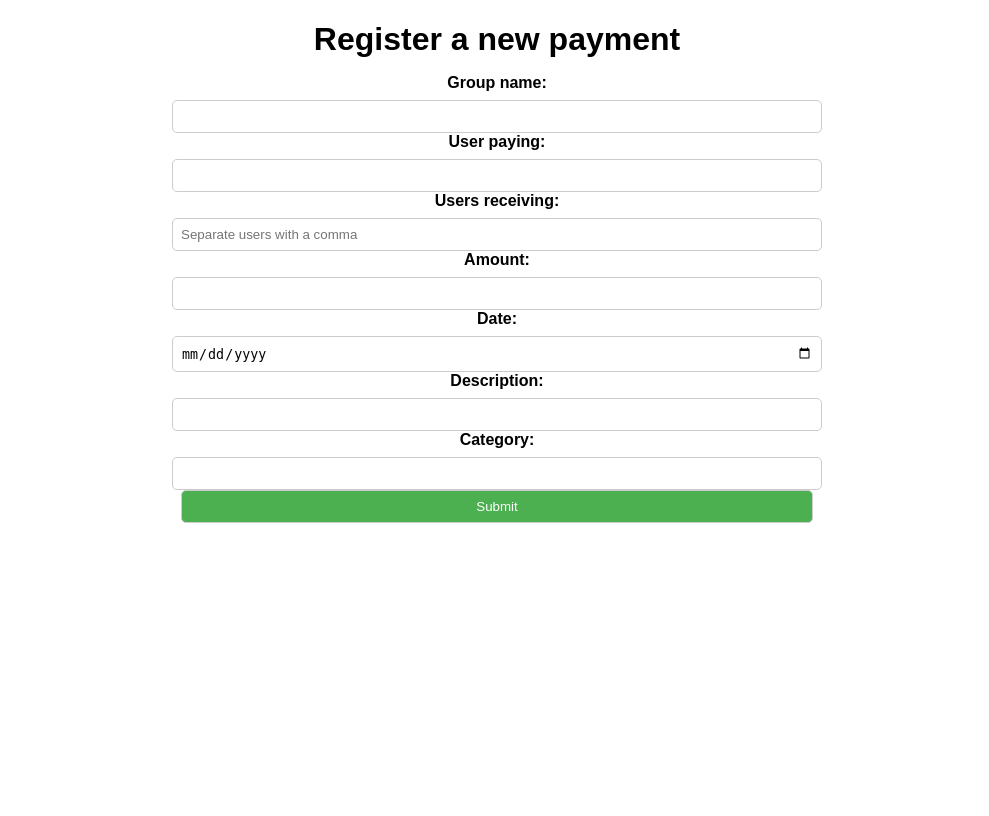
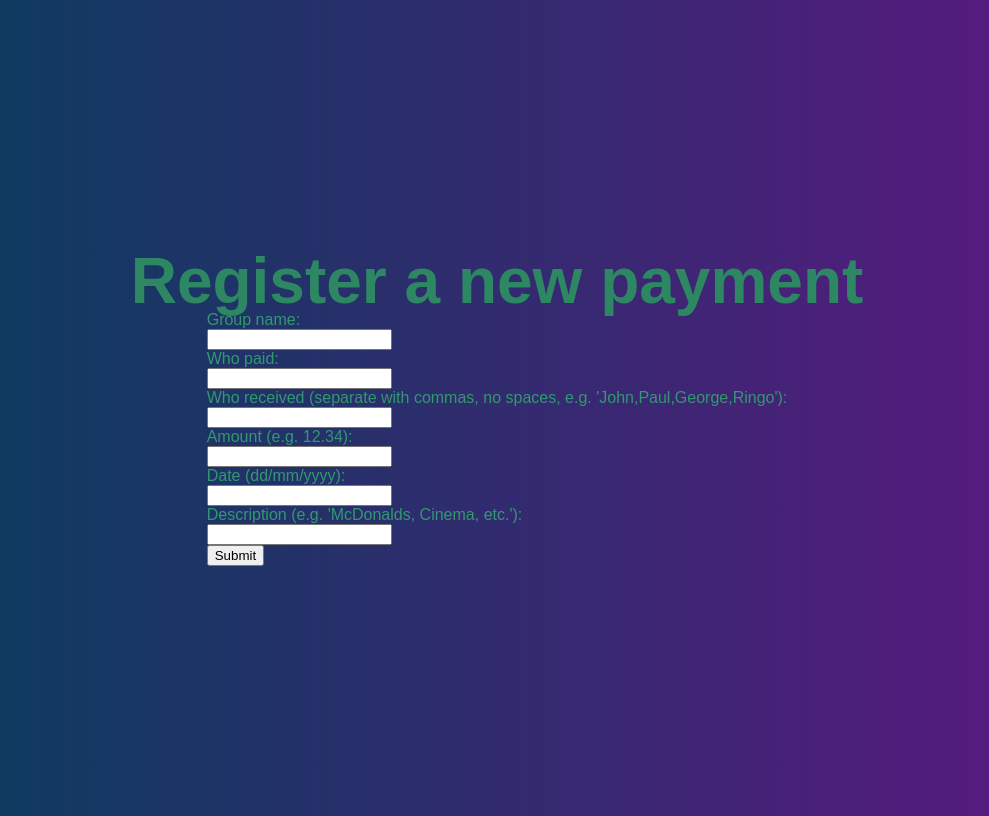
Before and after one commit to OmarMacMa/SimpleDebt, a Django app: page /register in a window 1280 px wide. Shown: the whole page, without its empty margins (143-1132 px from the left). Before the commit the page ends 523 px from the top, so only its background shows below. Run offline with Django 4.2, Linux system fonts and the light colour scheme.

Commit message:
Logic finished up to balance table

```diff
--- /dev/null
+++ b/SimpleDebt/Dashboard/forms.py
@@ -0,0 +1,10 @@
+from django import forms
+
+
+class RegisterForm(forms.Form):
+    group_name = forms.CharField(max_length=50, required=True, label="Group name")
+    user_paying = forms.CharField(max_length=50, required=True, label="Who paid")
+    users_receiving = forms.CharField(max_length=200, required=True, label="Who received (separate with commas, no spaces, e.g. 'John,Paul,George,Ringo')")
+    amount = forms.DecimalField(decimal_places=2, max_digits=10, required=True, label="Amount (e.g. 12.34)")
+    date = forms.DateField(input_formats=['%d/%m/%Y', '%d/%m/%y'], required=True, label="Date (dd/mm/yyyy)")
+    description = forms.CharField(max_length=50, required=True, label="Description (e.g. 'McDonalds, Cinema, etc.')")
--- /dev/null
+++ b/SimpleDebt/Dashboard/static/Dashboard/register.css
@@ -0,0 +1,3 @@
+.label-tag {
+
+}
--- /dev/null
+++ b/SimpleDebt/Dashboard/static/Dashboard/style.css
@@ -0,0 +1,30 @@
+body {
+    display: flex;
+    align-items: center;
+    justify-content: center;
+    flex-direction: column;
+
+    height: 100vh;
+    background: linear-gradient(
+        to right,
+        hsl(200, 90%, 19%),
+        hsl(280, 70%, 30%)
+    );
+    font-family: Arial, Helvetica, sans-serif;
+    color: #32986f;
+}
+
+header {
+    display: flex;
+    align-items: center;
+    justify-content: center;
+    height: 60px;
+    font-size: 32px;
+    color: #2c8762;
+    text-align: center;
+}
+
+p {
+    font-size: 20px;
+    text-align: center;
+}
--- a/SimpleDebt/Dashboard/templates/Dashboard/group.html
+++ b/SimpleDebt/Dashboard/templates/Dashboard/group.html
@@ -1,9 +1,12 @@
+{% load static %}
+
 <!DOCTYPE html>
 <html lang="en">
 <head>
     <meta charset="UTF-8">
     <meta http-equiv="X-UA-Compatible" content="IE=edge">
     <meta name="viewport" content="width=device-width, initial-scale=1.0">
+    <link rel="stylesheet" href="{% static 'Dashboard/style.css' %}">
     <title>{{ group.name }}</title>
 </head>
 <body>
@@ -32,8 +35,6 @@
                 <td>{{ user.name }}</td>
                 <td>{{ user.total_contribution }}</td>
                 <td>{{ user.total_debt }}</td>
-                {% comment %} <td>{{ user.balance }}</td>
-                <!-- Make the last line that if it is bigger than 0 text is green, else red--> {% endcomment %}
                 <td style="color: {% if user.balance > 0 %}green{% else %}red{% endif %}">{{ user.balance }}</td>
             </tr>
         {% endfor %}
--- a/SimpleDebt/Dashboard/templates/Dashboard/register.html
+++ b/SimpleDebt/Dashboard/templates/Dashboard/register.html
@@ -1,67 +1,25 @@
+{% load static %}
+
 <!DOCTYPE html>
 <html lang="en">
 <head>
     <meta charset="UTF-8">
     <meta http-equiv="X-UA-Compatible" content="IE=edge">
     <meta name="viewport" content="width=device-width, initial-scale=1.0">
+    <link rel="stylesheet" href="{% static "Dashboard/style.css" %}">
     <title>Register</title>
 </head>
 <body>
-    <style>
-        body {
-            font-family: sans-serif;
-        }
-        h1 {
-            text-align: center;
-            margin-bottom: 1rem;
-        }
-        form {
-            width: 50%;
-            margin: 0 auto;
-            display: flex;
-            flex-direction: column;
-            align-items: center;
-        }
-        label {
-            font-weight: bold;
-            margin-bottom: 0.5rem;
-        }
-
-        input[type="text"],
-        input[type="number"],
-        input[type="date"],
-        input[type="submit"] {
-            width: 100%;
-            padding: 0.5rem;
-            border: 1px solid #ccc;
-            border-radius: 5px;
-        }
-        input[type="submit"] {
-            background-color: #4caf50;
-            color: white;
-            cursor: pointer;
-        }
-        input[type="submit"]:hover {
-            background-color: #45a049;
-        }
-    </style>
-    <h1>Register a new payment</h1>
-    <form action="/upload" method="POST">
+    <header>
+        <h1>Register a new payment</h1>
+    </header>
+    <form action="/register" method="POST">
         {% csrf_token %}
-        <label for="group_name">Group name:</label>
-        <input type="text" name="group_name" id="group_name">
-        <label for="user_paying">User paying:</label>
-        <input type="text" name="user_paying" id="user_paying">
-        <label for="users_receiving">Users receiving:</label>
-        <input type="text" name="users_receiving" id="users_receiving" placeholder="Separate users with a comma">
-        <label for="amount">Amount:</label>
-        <input type="number" name="amount" id="amount">
-        <label for="date">Date:</label>
-        <input type="date" name="date" id="date">
-        <label for="description">Description:</label>
-        <input type="text" name="description" id="description">
-        <label for="category">Category:</label>
-        <input type="text" name="category" id="category">
+        {% for field in form  %}
+            {{ field.label_tag }}<br>
+            {{ field }}<br>
+        {% endfor %}
+        {% comment %} {{ form.as_p }} {% endcomment %}
         <input type="submit" value="Submit">
     </form>
 </body>
--- a/SimpleDebt/Dashboard/urls.py
+++ b/SimpleDebt/Dashboard/urls.py
@@ -6,10 +6,9 @@ from . import views
 app_name = "Dashboard"
 
 urlpatterns = [
-    # path("", views.index, name="index"),
+    path("", views.index, name="index"),
     path("register", views.register, name="register"),
-    path("upload", views.upload, name="upload"),
     path("registered", views.registered, name="registered"),
-    path("group_name", views.group_name, name="group_name"),
+    # path("group_name", views.group_name, name="group_name"),
     path("group/<str:group_name>", views.group, name="group"),
 ]
--- a/SimpleDebt/Dashboard/views.py
+++ b/SimpleDebt/Dashboard/views.py
@@ -1,100 +1,85 @@
+import openai
+from django.conf import settings
+from django.http import HttpResponse, HttpResponseRedirect
 from django.shortcuts import render
-from django.http import HttpResponseRedirect
-from django.shortcuts import get_object_or_404
 from django.urls import reverse
-import pandas as pd
-from datetime import datetime
 
-from .models import Group, User, UsersReceiving, Payment
+from .forms import RegisterForm
+from .models import Group, Payment, User, UsersReceiving
 
 
-"""def index(request):
-    return render(request, 'Dashboard/index.html', {})"""
+def determine_category(description):
+    # OpenAI API Key
+    openai.api_key = settings.OPENAI_API_KEY
+    # Categories
+    categories = ["Food", "Drinks", "Groceries", "Health", "Fitness", "Education", "Clothing", "Transportation", "Entertainment", "Shopping", "Rent", "Utilities", "Other"]
+    # Prompt
+    prompt = "From the following list of categories, please select the one that best describes this description:\n"
+    for category in categories:
+        prompt += f"- {category}\n"
+    prompt += f"Description: {description}\n"
+    prompt += "Category: "
+    # Response
+    response = openai.Completion.create(
+        model="text-curie-001",
+        prompt=prompt,
+        temperature=0.8,
+        max_tokens=3,
+        top_p=1,
+        frequency_penalty=0,
+        presence_penalty=0,
+    )
+    return response.choices[0].text
+
+
+
+def index(request):
+    return HttpResponseRedirect(reverse("Dashboard:register"))
 
 
 def register(request):
-    return render(request, 'Dashboard/register.html', {})
-
-
-def upload(request):
-    """try:
-        group_name = request.POST["group_name"]
-        group, created = Group.objects.get_or_create(name=group_name)
-        records = pd.read_csv(request.FILES["file"])
-        for index, record in records.iterrows():
-            user_paying, created = User.objects.get_or_create(name=record["UserPaying"], id_group=group)
+    if request.method == "POST":
+        form = RegisterForm(request.POST)
+        if form.is_valid():
+            if form.cleaned_data["group_name"] == "":
+                return render(request, "Dashboard/registered.html", {"error": "Please enter a group name"})
+            group_name = form.cleaned_data["group_name"]
+            group, created = Group.objects.get_or_create(name=group_name)
+            user_paying = form.cleaned_data["user_paying"]
+            user_paying, created = User.objects.get_or_create(name=user_paying, id_group=group)
             users_receiving = []
-            for user in record["UsersReceiving"].split(";"):
+            for user in form.cleaned_data["users_receiving"].split(","):
                 user_receiving, created = User.objects.get_or_create(name=user, id_group=group)
                 users_receiving.append(user_receiving)
-            amount = float(record["Amount"])
-            date = datetime.strptime(record["Date"], "%Y-%m-%d")
-            payment = Payment.objects.create(id_user_paying=user_paying, amount=amount, description=record["Description"], date=date, category=record["Category"], id_group=group)
+            amount = form.cleaned_data["amount"]
+            date = form.cleaned_data["date"]
+            description = form.cleaned_data["description"]
+            category = determine_category(description)
+            payment = Payment.objects.create(id_user_paying=user_paying, amount=amount, description=description, date=date, category=category, id_group=group)
             for user_receiving in users_receiving:
                 UsersReceiving.objects.create(id_user=user_receiving, id_payment=payment)
                 payment.id_users_receiving.add(user_receiving)
             payment.id_users_receiving.set(users_receiving)
             payment.amount_per_user = amount / (len(users_receiving) + 1)
             payment.save()
-        payments = Payment.objects.filter(id_group=group)
-        for payment in payments:
-            payment.id_user_paying.total_contribution += payment.amount
-            users_receiving = UsersReceiving.objects.filter(id_payment=payment)
-            for user in users_receiving:
-                user.id_user.total_debt += payment.amount_per_user
-                user.id_user.save()
-            payment.id_user_paying.total_debt += payment.amount_per_user
-            payment.id_user_paying.save()
-        users = User.objects.all()
-        for user in users:
-            user.balance = user.total_contribution - user.total_debt
-            user.save()
-        return HttpResponseRedirect(reverse("Dashboard:group", args=(group_name,)))"""
-    try:
-        if request.POST["group_name"] == "":
-            return HttpResponseRedirect(reverse("Dashboard:registered"), {"error_message": "Please enter a group name"})
-        group_name = request.POST["group_name"]
-        group, created = Group.objects.get_or_create(name=group_name)
-        user_paying, created = User.objects.get_or_create(name=request.POST["user_paying"], id_group=group)
-        users_receiving = []
-        for user in request.POST["users_receiving"].split(","):
-            user_receiving, created = User.objects.get_or_create(name=user, id_group=group)
-            users_receiving.append(user_receiving)
-        amount = float(request.POST["amount"])
-        date = datetime.strptime(request.POST["date"], "%d/%m/%Y")
-        payment = Payment.objects.create(id_user_paying=user_paying, amount=amount, description=request.POST["description"], date=date, category=request.POST["category"], id_group=group)
-        for user_receiving in users_receiving:
-            UsersReceiving.objects.create(id_user=user_receiving, id_payment=payment)
-            payment.id_users_receiving.add(user_receiving)
-        payment.id_users_receiving.set(users_receiving)
-        payment.amount_per_user = amount / (len(users_receiving) + 1)
-        payment.save()
-        payment.id_user_paying.total_contribution += payment.amount
-        for user_receiving in users_receiving:
-            user_receiving.total_debt += payment.amount_per_user
-            user_receiving.save()
-        payment.id_user_paying.total_debt += payment.amount_per_user
-        payment.id_user_paying.save()
-        users = User.objects.filter(id_group=group)
-        for user in users:
-            user.balance = user.total_contribution - user.total_debt
-            user.save()
-        return HttpResponseRedirect(reverse("Dashboard:registered"), {
-            "group_name": group_name,
-        })
-    except:
-        return HttpResponseRedirect(reverse("Dashboard:registered"), {
-            "error_message": "There was an error uploading the record.",
-        })
+            user_paying.total_contribution += amount
+            for user_receiving in users_receiving:
+                user_receiving.total_debt += payment.amount_per_user
+                user_receiving.save()
+            user_paying.total_debt += payment.amount_per_user
+            user_paying.save()
+            users = User.objects.filter(id_group=group)
+            for user in users:
+                user.balance = user.total_contribution - user.total_debt
+                user.save()
+            return render(request, "Dashboard/registered.html", {"group_name": group_name})
+    else:
+        form = RegisterForm()
+    return render(request, "Dashboard/register.html", {"form": form})
 
 
 def registered(request):
     return render(request, 'Dashboard/registered.html', {})
-
-
-def group_name(request):
-    group = get_object_or_404(Group, name=request.POST["group_name"])
-    return HttpResponseRedirect(reverse("Dashboard:group", args=(group.name,)))
 
 
 def group(request, group_name):
--- a/SimpleDebt/SimpleDebt/settings.py
+++ b/SimpleDebt/SimpleDebt/settings.py
@@ -11,6 +11,7 @@ https://docs.djangoproject.com/en/4.1/ref/settings/
 """
 
 from pathlib import Path
+from .keys import OPENAI_API_KEY
 
 # Build paths inside the project like this: BASE_DIR / 'subdir'.
 BASE_DIR = Path(__file__).resolve().parent.parent
@@ -26,6 +27,9 @@ SECRET_KEY = 'django-insecure-bp=pbyxtz!zf4+s)())bjm23m@quejc2@vb33#jfu@vs27ka4u
 DEBUG = True
 
 ALLOWED_HOSTS = []
+
+
+OPENAI_API_KEY = OPENAI_API_KEY
 
 
 # Application definition
```
Also changed, not shown: SimpleDebt/Dashboard/templates/Dashboard/registered.html (+5 -61 lines), SimpleDebt/db.sqlite3.
